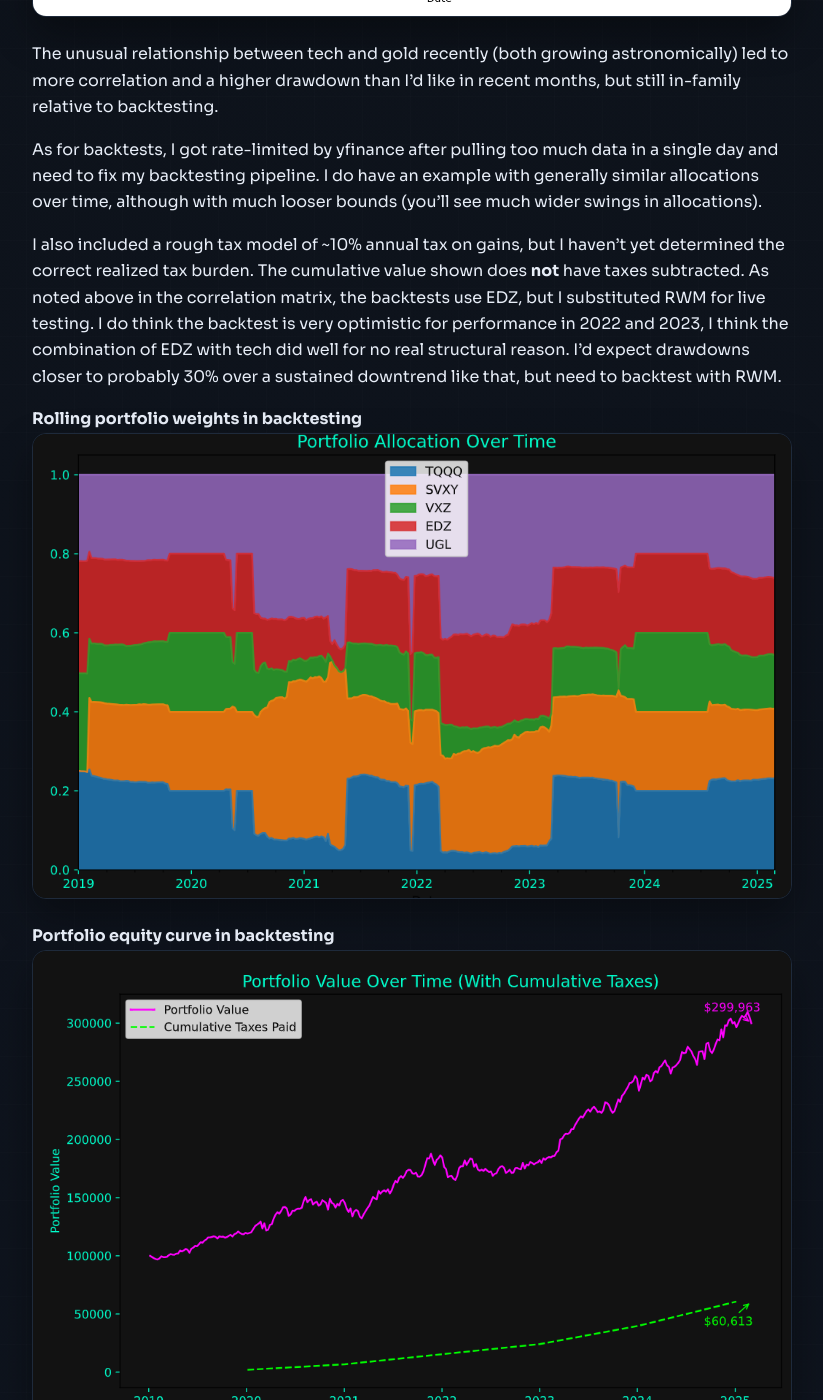
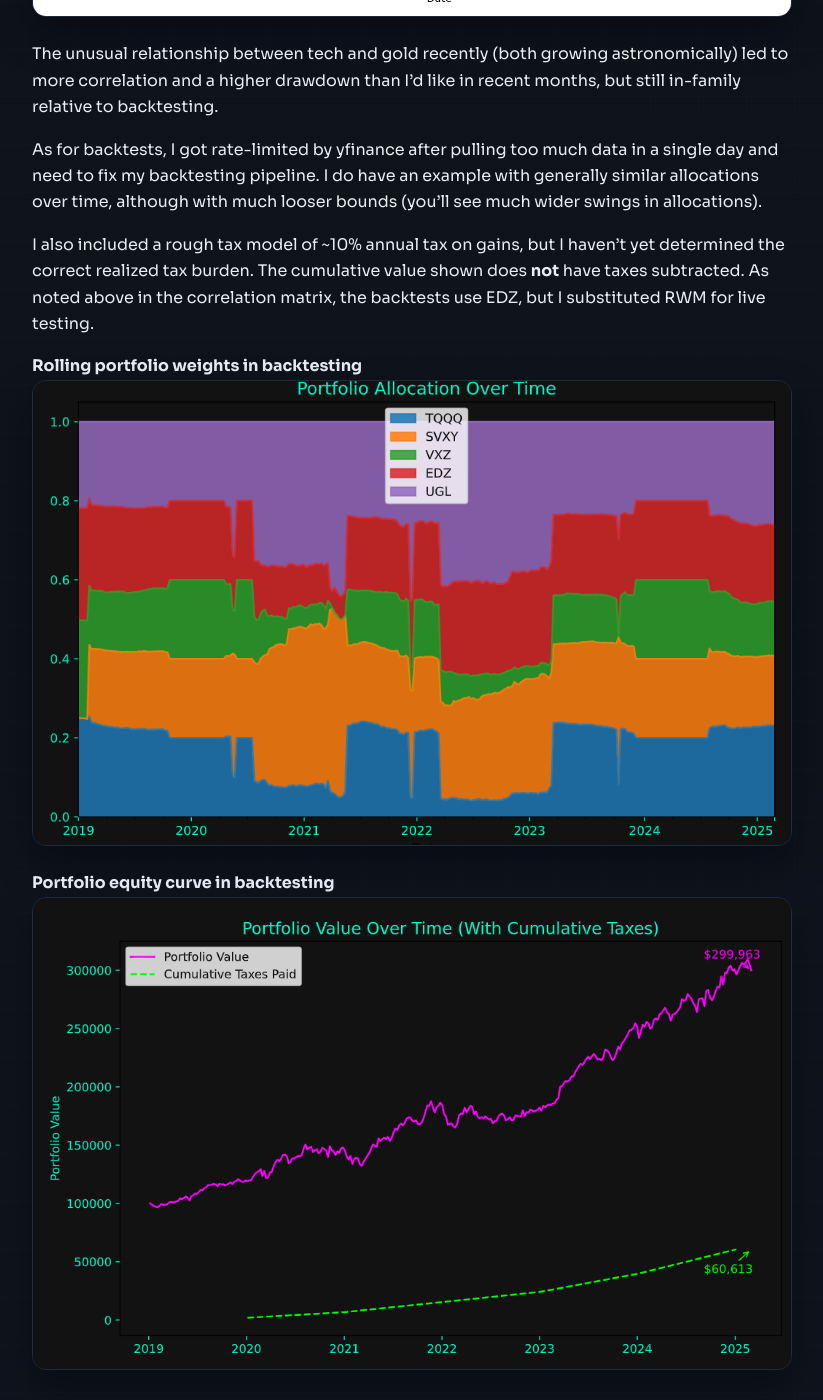
Before and after one commit to brynnj/brynnj.github.io, a Jekyll site: the page built from projects/min-variance.md, in a window 1280 px wide and 1400 px high, scrolled down 4898 px. Shown: the whole window, without its empty margins (118-941 px from the left). Built offline with Jekyll 4.4.1, drawn with Linux system fonts in a browser that asks for light colours; some of the changed text lies outside the part shown.

```diff
--- a/projects/min-variance.md
+++ b/projects/min-variance.md
@@ -116,7 +116,7 @@ The unusual relationship between tech and gold recently (both growing astronomic
 
 As for backtests, I got rate-limited by yfinance after pulling too much data in a single day and need to fix my backtesting pipeline. I do have an example with generally similar allocations over time, although with much looser bounds (you’ll see much wider swings in allocations).
 
-I also included a rough tax model of ~10% annual tax on gains, but I haven’t yet determined the correct realized tax burden. The cumulative value shown does **not** have taxes subtracted. As noted above in the correlation matrix, the backtests use EDZ, but I substituted RWM for live testing. I do think the backtest is very optimistic for performance in 2022 and 2023, I think the combination of EDZ with tech did well for no real structural reason. I'd expect drawdowns closer to probably 30% over a sustained downtrend like that, but need to backtest with RWM.
+I also included a rough tax model of ~10% annual tax on gains, but I haven’t yet determined the correct realized tax burden. The cumulative value shown does **not** have taxes subtracted. As noted above in the correlation matrix, the backtests use EDZ, but I substituted RWM for live testing.
 
 **Rolling portfolio weights in backtesting**
 ![Backtest Weights:](/assets/img/allocations-backtest.png)
```
Also changed, not shown: other parts of projects/min-variance.md (+1 -1 lines).
